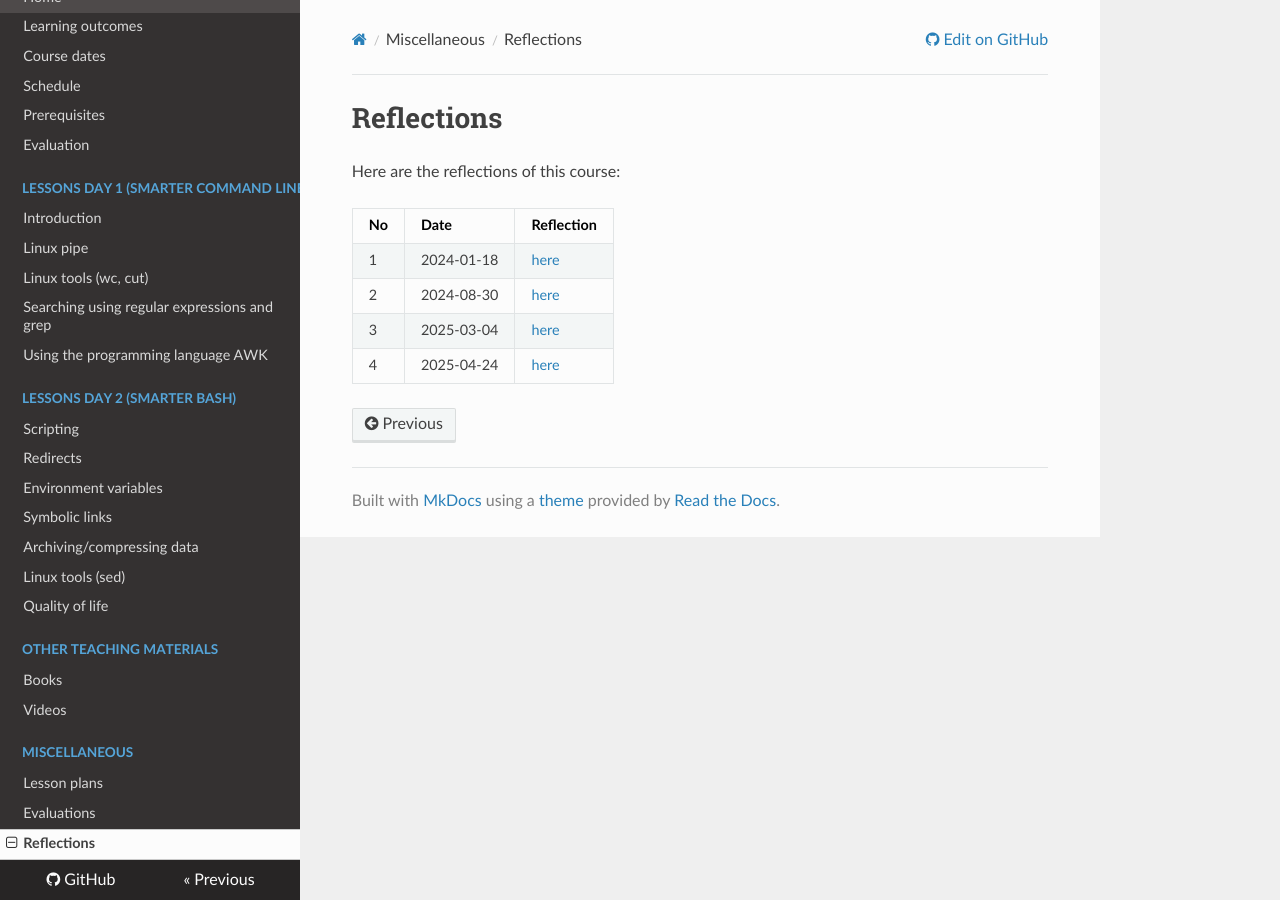
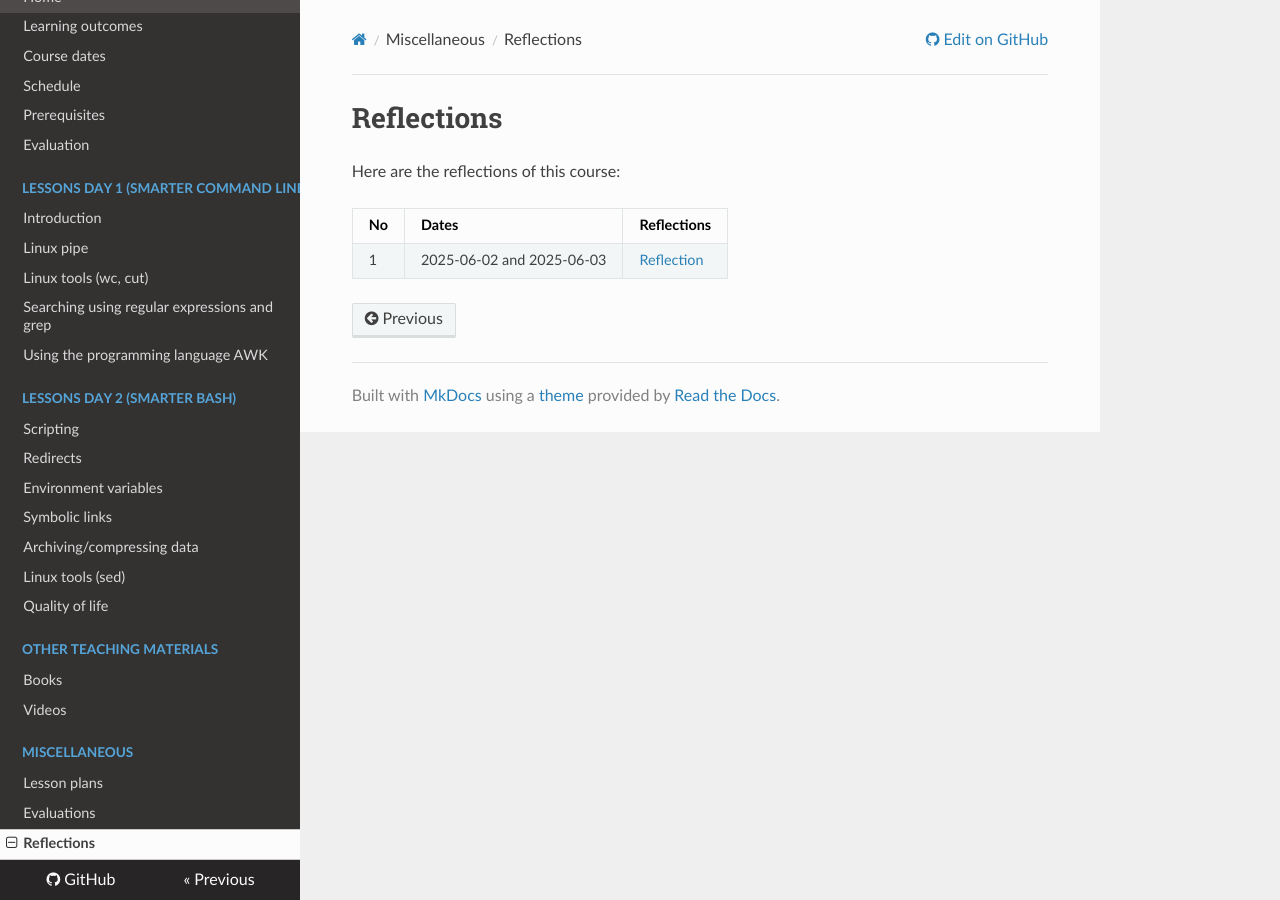
Before and after one commit to UPPMAX/linux-command-line-201, an MkDocs documentation site: the page built from docs/reflections/README.md, in a window 1280 px wide. Built offline with MkDocs 1.6.1, drawn with Linux system fonts in a browser that asks for light colours; nearby versions of some CDN libraries.

Commit message:
Stubs for evaluation results and reflections

```diff
--- a/docs/reflections/README.md
+++ b/docs/reflections/README.md
@@ -2,9 +2,6 @@
 
 Here are the reflections of this course:
 
-No |Date      |Reflection
----|----------|--------------------------
-1  |2024-01-18|[here](20240118/README.md)
-2  |2024-08-30|[here](20240830/README.md)
-3  |2025-03-04|[here](20250304/README.md)
-4  |2025-04-24|[here](20250424/README.md)
+No |Dates                    |Reflections
+---|-------------------------|--------------------------------
+1  |2025-06-02 and 2025-06-03|[Reflection](20240118/README.md)
```
Also changed, not shown: docs/evaluations/README.md (+3 -3 lines), docs/reflections/20250602/README.md (line endings or trailing spaces).
